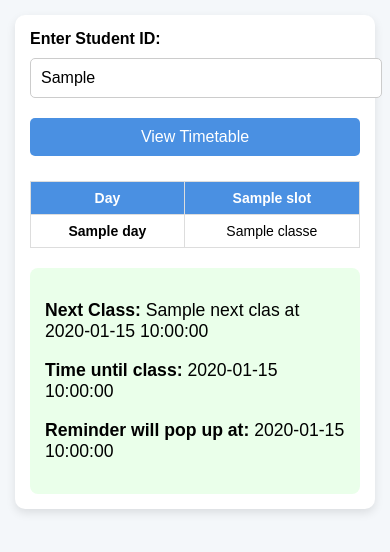
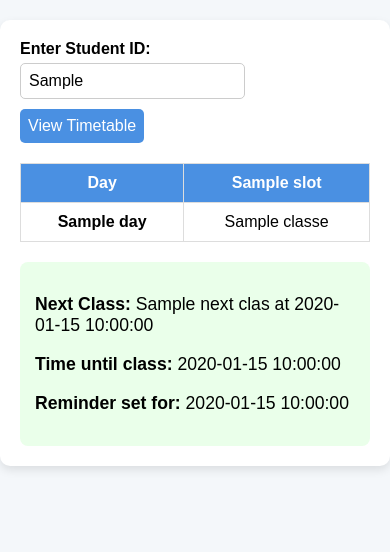
Before and after one commit to ChargeCHKNMAN/Grange-Yadh, a Flask app: template Grange Yadh/templates/index.html in a window 390 px wide. Shown: the part 111-663 px from the top of the page. Run offline with Flask 3, Linux system fonts and the light colour scheme; the template is opened without the code that fills it: most values are stand-ins (such as "Sample title", 1, 10 or a date in 2020).

Commit message:
Update index.html

```diff
--- a/Grange Yadh/templates/index.html
+++ b/Grange Yadh/templates/index.html
@@ -1,11 +1,9 @@
 <!DOCTYPE html>
-<html lang="en">
+<html>
 <head>
-    <meta charset="UTF-8">
     <title>Student Timetable</title>
     <meta name="viewport" content="width=device-width, initial-scale=1">
     <style>
-        /* Base styles */
         body {
             font-family: Arial, sans-serif;
             background-color: #f4f7fa;
@@ -27,8 +25,8 @@
             box-shadow: 0px 4px 10px rgba(0,0,0,0.1);
         }
         input[type="text"], button {
-            padding: 10px;
-            margin: 10px 0;
+            padding: 8px;
+            margin: 5px 0;
             border-radius: 5px;
             border: 1px solid #ccc;
             font-size: 16px;
@@ -47,14 +45,16 @@
             border-collapse: collapse;
             margin-top: 15px;
         }
-        th, td {
+        table, th, td {
             border: 1px solid #ddd;
-            padding: 10px;
-            text-align: center;
         }
         th {
             background-color: #4A90E2;
             color: white;
+        }
+        th, td {
+            padding: 10px;
+            text-align: center;
         }
         .not-found {
             color: red;
@@ -68,58 +68,12 @@
             margin-top: 20px;
             font-size: 1.1em;
         }
-
-        /* Reminder popup banner */
-        #reminder-banner {
-            display: none;
-            position: fixed;
-            top: 0;
-            left: 0;
-            width: 100%;
-            background-color: #ffeb3b;
-            color: #333;
-            font-weight: bold;
-            padding: 15px;
-            text-align: center;
-            z-index: 9999;
-            box-shadow: 0 2px 5px rgba(0,0,0,0.3);
-        }
-        #reminder-banner button {
-            margin-left: 20px;
-            background: transparent;
-            border: none;
-            font-weight: bold;
-            font-size: 18px;
-            cursor: pointer;
-        }
-
-        /* Mobile responsive */
-        @media (max-width: 600px) {
-            .container {
-                padding: 15px;
-                margin: 15px;
-            }
-            th, td {
-                font-size: 14px;
-                padding: 8px;
-            }
-            input[type="text"], button {
-                width: 100%;
-            }
-        }
     </style>
 </head>
 <body>
-
     <header>
         <h1>📅 Student Timetable</h1>
     </header>
-
-<div id="reminder-banner">
-    ⏰ Reminder: Your next class is starting soon!
-    <button onclick="closeReminder()">Dismiss</button>
-</div>
-
     <div class="container">
         <form method="GET" action="/">
             <label for="student_id"><strong>Enter Student ID:</strong></label><br>
@@ -153,34 +107,41 @@
         {% endif %}
 
         {% if next_class %}
-        <div class="next-class-info">
+            <div class="next-class-info" id="next-class-info">
                 <p><strong>Next Class:</strong> {{ next_class.subject }} at {{ next_class.time_slot }}</p>
                 <p><strong>Time until class:</strong> {{ next_class.time_until }}</p>
-            <p><strong>Reminder will pop up at:</strong> {{ next_class.reminder_time }}</p>
+                <p><strong>Reminder set for:</strong> {{ next_class.reminder_time }}</p>
             </div>
-
-        <script>
-            // Parse reminder time from backend (HH:MM)
-            const reminderTime = "{{ next_class.reminder_time }}";
-            const now = new Date();
-            const [hour, minute] = reminderTime.split(":").map(Number);
-
-            const reminderDate = new Date(now.getFullYear(), now.getMonth(), now.getDate(), hour, minute, 0);
-
-            const msUntilReminder = reminderDate.getTime() - now.getTime();
-
-            if (msUntilReminder > 0) {
-                setTimeout(() => {
-                    document.getElementById('reminder-banner').style.display = 'block';
-                }, msUntilReminder);
-            }
-
-            function closeReminder() {
-                document.getElementById('reminder-banner').style.display = 'none';
-            }
-        </script>
         {% endif %}
     </div>
 
+    {% if next_class %}
+    <script>
+        // Reminder popup 5 minutes before class start
+        const classStartStr = "{{ next_class.start_datetime }}"; // "YYYY-MM-DD HH:mm:ss"
+        const subject = "{{ next_class.subject }}";
+        const timeSlot = "{{ next_class.time_slot }}";
+
+        function showReminder() {
+            alert(`Reminder: Your next class "${subject}" starts at ${timeSlot}!`);
+        }
+
+        function checkReminder() {
+            const now = new Date();
+            const [year, month, day, hour, minute, second] = classStartStr.match(/\d+/g).map(Number);
+            const classStart = new Date(year, month - 1, day, hour, minute, second);
+            const reminderTime = new Date(classStart.getTime() - 5 * 60000); // 5 minutes before class start
+
+            if (now >= reminderTime && now < classStart) {
+                showReminder();
+                clearInterval(reminderInterval);
+            }
+        }
+
+        // Check every 30 seconds
+        const reminderInterval = setInterval(checkReminder, 30000);
+        checkReminder();
+    </script>
+    {% endif %}
 </body>
 </html>
```
Lines whose indentation alone changed are shown as unchanged.
